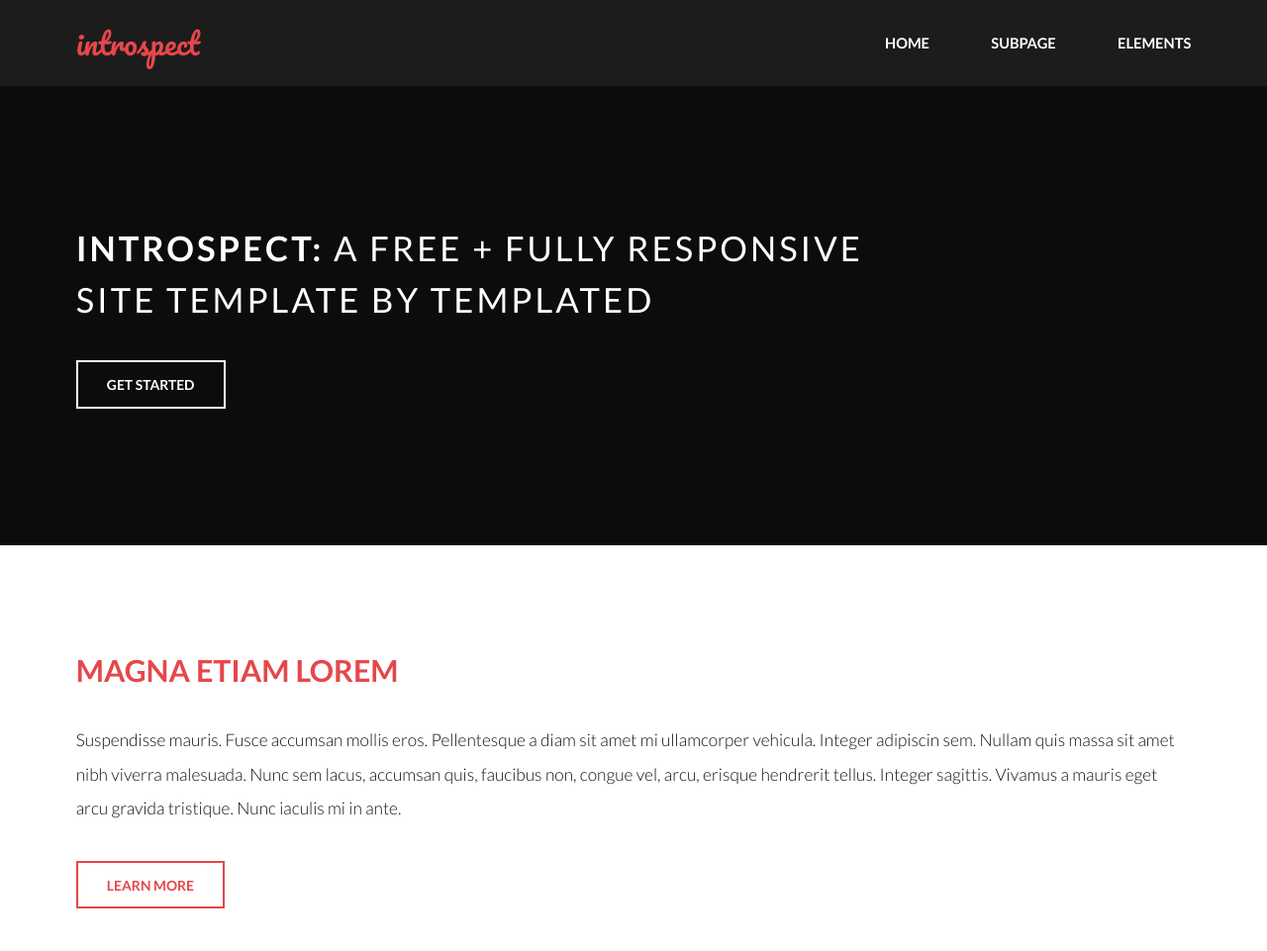
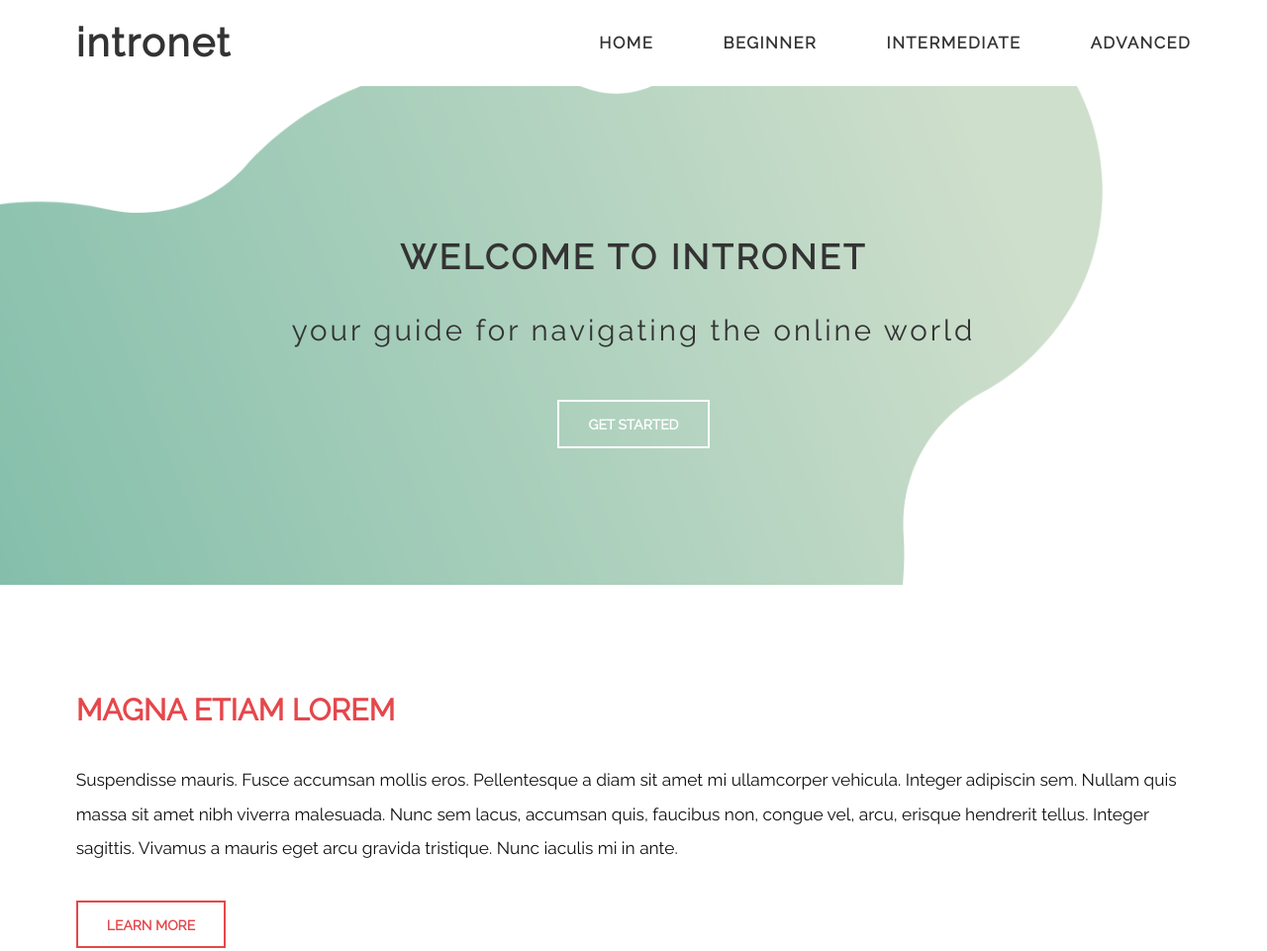
Before and after one commit to TiaMcDowell/nwhacks-intronet, a plain HTML site: page public/index.html in a window 1280 px wide. Shown: the top 961 px of the page at 99% size. Drawn offline with nearby package versions, Linux system fonts and the light colour scheme; some packages are replaced by stand-ins of ours.

Commit message:
updated top half of main page

```diff
--- a/public/index.html
+++ b/public/index.html
@@ -36,11 +36,14 @@
     <!-- Header -->
     <header id="header">
       <div class="inner">
-        <a href="index.html" class="logo">introspect</a>
+        <a href="index.html" class="logo">intronet</a>
+
+        <!--navigation bar-->
         <nav id="nav">
-          <a href="index.html">Home</a>
-          <a href="subpage.html">Subpage</a>
-          <a href="elements.html">Elements</a>
+          <a href="index.html">home</a>
+          <a href="subpage.html">beginner</a>
+          <a href="subpage.html">intermediate</a>
+          <a href="subpage.html">advanced</a>
         </nav>
       </div>
     </header>
@@ -49,8 +52,9 @@
     <!-- Banner -->
     <section id="banner">
       <div class="inner">
-        <h1>Introspect: <span>A free + fully responsive<br />
-            site template by TEMPLATED</span></h1>
+        <h1>welcome to intronet
+          <span><br />your guide for navigating the online world</span>
+        </h1>
         <ul class="actions">
           <li><a href="#" class="button alt">Get Started</a></li>
         </ul>
@@ -176,64 +180,6 @@
         </div>
       </div>
     </section>
-
-    <!-- Scripts -->
-    <script src="assets/js/jquery.min.js"></script>
-    <script src="assets/js/skel.min.js"></script>
-    <script src="assets/js/util.js"></script>
-    <script src="assets/js/main.js"></script>
-    <script>
-
-
-
-
-
-
-      /*WRITE JS HERE(maybe change to another file at some point?) -Tia
-
-
-
-
-
-      // EXAMPLE CODE FROM PRE GENERATED WEBSITE
-      document.addEventListener('DOMContentLoaded', function() {
-        const loadEl = document.querySelector('#load');
-        // // 🔥🔥🔥🔥🔥🔥🔥🔥🔥🔥🔥🔥🔥🔥🔥🔥🔥🔥🔥🔥🔥🔥🔥🔥🔥🔥🔥🔥🔥🔥🔥
-        // // The Firebase SDK is initialized and available here!
-        //
-        // firebase.auth().onAuthStateChanged(user => { });
-        // firebase.database().ref('/path/to/ref').on('value', snapshot => { });
-        // firebase.firestore().doc('/foo/bar').get().then(() => { });
-        // firebase.functions().httpsCallable('yourFunction')().then(() => { });
-        // firebase.messaging().requestPermission().then(() => { });
-        // firebase.storage().ref('/path/to/ref').getDownloadURL().then(() => { });
-        // firebase.analytics(); // call to activate
-        // firebase.analytics().logEvent('tutorial_completed');
-        // firebase.performance(); // call to activate
-        //
-        // // 🔥🔥🔥🔥🔥🔥🔥🔥🔥🔥🔥🔥🔥🔥🔥🔥🔥🔥🔥🔥🔥🔥🔥🔥🔥🔥🔥🔥🔥🔥🔥
-
-        try {
-          let app = firebase.app();
-          // let features = [
-          //   'auth',
-          //   'database',
-          //   'firestore',
-          //   'functions',
-          //   'messaging',
-          //   'storage',
-          //   'analytics',
-          //   'remoteConfig',
-          //   'performance',
-          // ].filter(feature => typeof app[feature] === 'function');
-          loadEl.textContent = '';
-          // `Firebase SDK loaded with ${features.join(', ')}`;
-        } catch (e) {
-          console.error(e);
-          loadEl.textContent = 'Error loading the Firebase SDK, check the console.';
-        }
-      }); */
-    </script>
   </body>
 
 </html>
--- a/public/style.css
+++ b/public/style.css
@@ -1,5 +1,6 @@
 @import url(font-awesome.min.css);
 @import url("https://fonts.googleapis.com/css?family=Lato:300,400,700|Pacifico");
+@import url("https://fonts.googleapis.com/css2?family=Raleway&display=swap");
 
 /*
 	Introspect by TEMPLATED
@@ -1589,7 +1590,7 @@
 	}
 
 	body, input, select, textarea {
-		font-family: "Lato", sans-serif;
+		font-family: "Raleway";
 		font-size: 15pt;
 		font-weight: 300;
 		line-height: 2;
@@ -3098,8 +3099,8 @@
 	}
 
 	#header {
-		background: #1c1c1c;
-		color: #d5d5d5;
+		background: #ffffff;
+		color: #333333;
 		cursor: default;
 		height: 5em;
 		left: 0;
@@ -3128,7 +3129,7 @@
 			}
 
 		#header .logo {
-			font-family: 'Pacifico', cursive;
+			font-family: 'Raleway';
 			display: inline-block;
 			height: inherit;
 			left: 0;
@@ -3137,15 +3138,16 @@
 			padding: 0;
 			position: absolute;
 			top: 0;
-			color: #e5474b;
-			font-size: 1.75em;
+			color: #333333;
+			font-size: 2.3em;
 			text-transform: none;
-			font-weight: normal;
-			padding: 0;
+            font-weight: 600;
+            padding: 0;
+            letter-spacing: 1.9px;
 		}
 
 			#header .logo:hover {
-				color: rgba(229, 71, 75, 0.75);
+				color: #2D6974;
 			}
 
 		#header a {
@@ -3155,15 +3157,16 @@
 			transition: color 0.2s ease-in-out;
 			display: inline-block;
 			padding: 0 2em;
-			color: #ffffff;
+			color: #333333;
 			text-decoration: none;
 			text-transform: uppercase;
 			font-weight: 700;
-			font-size: .85em;
+            font-size: .95em;
+            letter-spacing: 1.5px;
 		}
 
 			#header a:hover {
-				color: rgba(255, 255, 255, 0.75);
+				color: #2D6974;
 			}
 
 			#header a:last-child {
@@ -3361,15 +3364,14 @@
 /* Banner */
 
 	#banner {
-		background-color: #e5474b;
 		color: #f2a3a5;
 		padding: 13em 0 11em 0;
-		background-color: #0c0c0c;
-		background-image: url("../../images/banner.jpg");
-		background-size: cover;
+		background-color: #ffffff;
+		background-image: url("images/background.png");
+        background-size: cover;
 		background-repeat: no-repeat;
-		background-position: 15% left;
-		text-align: left;
+		background-position: left;
+		text-align: center;
 		position: relative;
 		z-index: 9999;
 	}
@@ -3387,7 +3389,7 @@
 		}
 
 		#banner h1, #banner h2, #banner h3, #banner h4, #banner h5, #banner h6 {
-			color: #fff;
+			color: #333333;
 		}
 
 		#banner blockquote {
@@ -3483,8 +3485,8 @@
 			display: block;
 			top: 0;
 			left: 0;
-			background-color: #0c0c0c;
-			opacity: 0.25;
+			background-color: #ffffff;
+			opacity: 0;
 		}
 
 		#banner .inner {
@@ -3510,12 +3512,18 @@
 			margin: 0 0 1em 0;
 			padding: 0;
 			letter-spacing: 3px;
-			font-weight: 700;
+            font-weight: 700;
+            text-align: center;
+            text-transform: uppercase;
+            line-height: 70px;
 		}
 
 			#banner h1 span {
-				font-weight: 400;
-			}
+                font-weight: 400;
+                text-transform: lowercase;
+                font-size: 0.85em;
+            }
+
 
 		body.is-loading #banner:after {
 			opacity: 1;
```
Also changed, not shown: public/images/background.png (added).
